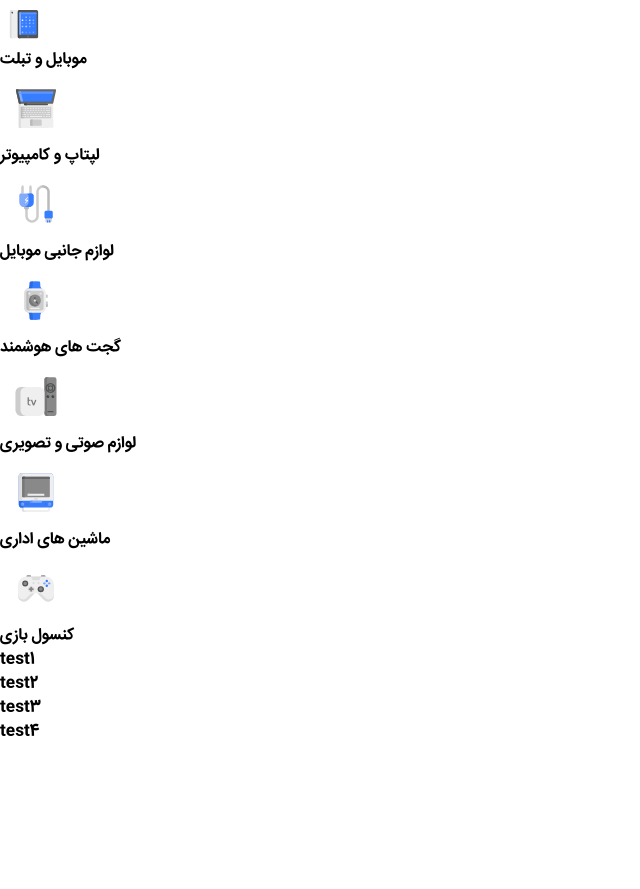
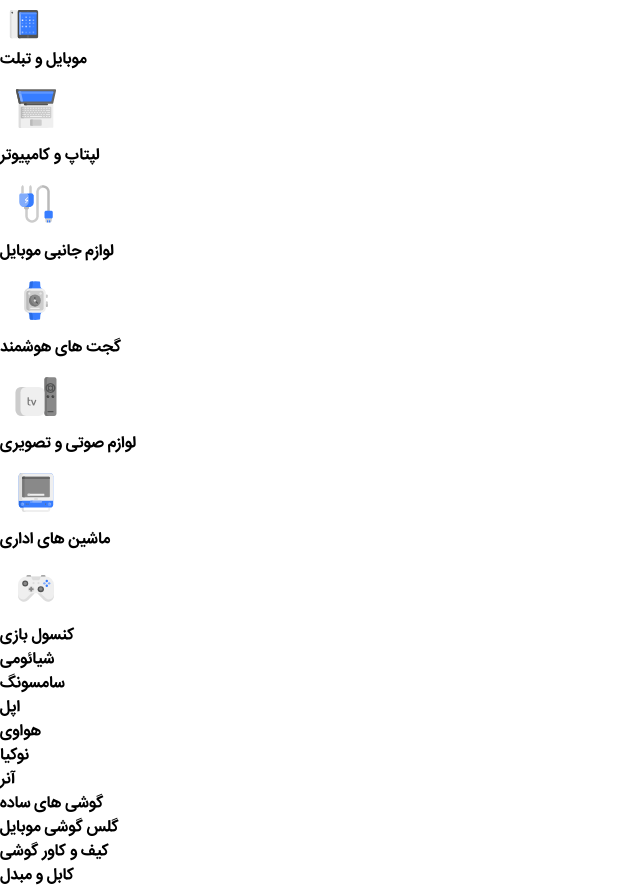
Before and after one commit to Abolfazl181920/mobit.ir, a React (Vite) app in the folder client/: page /dev in a window 1280 px wide. Shown: the whole page, without its empty margins (0-640 px from the left). Before the commit the page ends 800 px from the top, so only its background shows below. Built offline with nearby package versions, Linux system fonts and the light colour scheme.

Commit message:
[ Scroll ]: done scroltop button!

```diff
--- a/client/src/components/nav/subnav/MobileChildren.tsx
+++ b/client/src/components/nav/subnav/MobileChildren.tsx
@@ -3,10 +3,28 @@
 const MobileChildren = (): JSX.Element => {
 
     const MobileChilds: ItemChilds[] = [
-        { id: 1, name: 'test1' },
-        { id: 2, name: 'test2' },
-        { id: 3, name: 'test3' },
-        { id: 4, name: 'test4' },
+        { id: 1, name: 'شیائومی' },
+        { id: 2, name: 'سامسونگ' },
+        { id: 3, name: 'اپل' },
+        { id: 4, name: 'هواوی' },
+        { id: 4, name: 'نوکیا' },
+        { id: 4, name: 'آنر' },
+        { id: 4, name: 'گوشی های ساده' },
+        { id: 4, name: 'گلس گوشی موبایل'},
+        { id: 4, name: 'کیف و کاور گوشی'},
+        { id: 4, name: 'کابل و مبدل'},
+        // { id: 4, name: ''},
+        // { id: 4, name: ''},
+        // { id: 4, name: ''},
+        // { id: 4, name: ''},
+        // { id: 4, name: ''},
+        // { id: 4, name: ''},
+        // { id: 4, name: ''},
+        // { id: 4, name: ''},
+        // { id: 4, name: ''},
+        // { id: 4, name: ''},
+        // { id: 4, name: ''},
+        // { id: 4, name: ''},
     ]
 
     return (
--- /dev/null
+++ b/client/src/components/scrolltop/ScrollTopButton.tsx
@@ -0,0 +1,36 @@
+import { useState, useEffect } from 'react'
+
+const ScrollTopButton = () => {
+
+	const [ isVisible, setIsVisible ] = useState<boolean>(false)
+
+	const handleScroll = () => {
+		if (window.pageXOffset > 100) {
+			setIsVisible(true)
+		} else {
+			setIsVisible(false)
+		}
+	}
+
+	const handleClick = () => {
+		window.scrollTo({
+			top: 0,
+			behavior: 'smooth'
+		})
+	}
+
+	useEffect(() => {
+		window.addEventListener("scroll", handleScroll)
+		return () => {
+			window.removeEventListener("scroll", handleScroll)
+		}
+	}, [])
+
+	return (
+		<div className={`scrollTop flex justify-center mt-8 ${isVisible ? 'show' : ''}`} onClick={handleClick}>
+			<button className="font-extralight cursor-pointer text-sm text-gray-600">بازگشت به بالا</button>
+		</div>
+	)
+}
+
+export default ScrollTopButton
--- a/client/src/constants/homecmp.tsx
+++ b/client/src/constants/homecmp.tsx
@@ -6,6 +6,7 @@
 import SecureBanner from '../components/banners/SecureBanner'
 import CommercialBanners from '../components/banners/CommercialBanners'
 import TechNews from '../components/technews/TechNews'
+import ScrollTopButton from '../components/scrolltop/ScrollTopButton'
 
 export default {
     Header,
@@ -15,5 +16,6 @@
     MainBanner,
     SecureBanner,
     CommercialBanners,
-    TechNews
+    TechNews,
+    ScrollTopButton
 }
--- a/client/src/pages/Home.tsx
+++ b/client/src/pages/Home.tsx
@@ -11,6 +11,7 @@
       <Homecmp.SecureBanner />
       <Homecmp.CommercialBanners />
       <Homecmp.TechNews />
+      <Homecmp.ScrollTopButton />
     </div>
   )
 }
```
